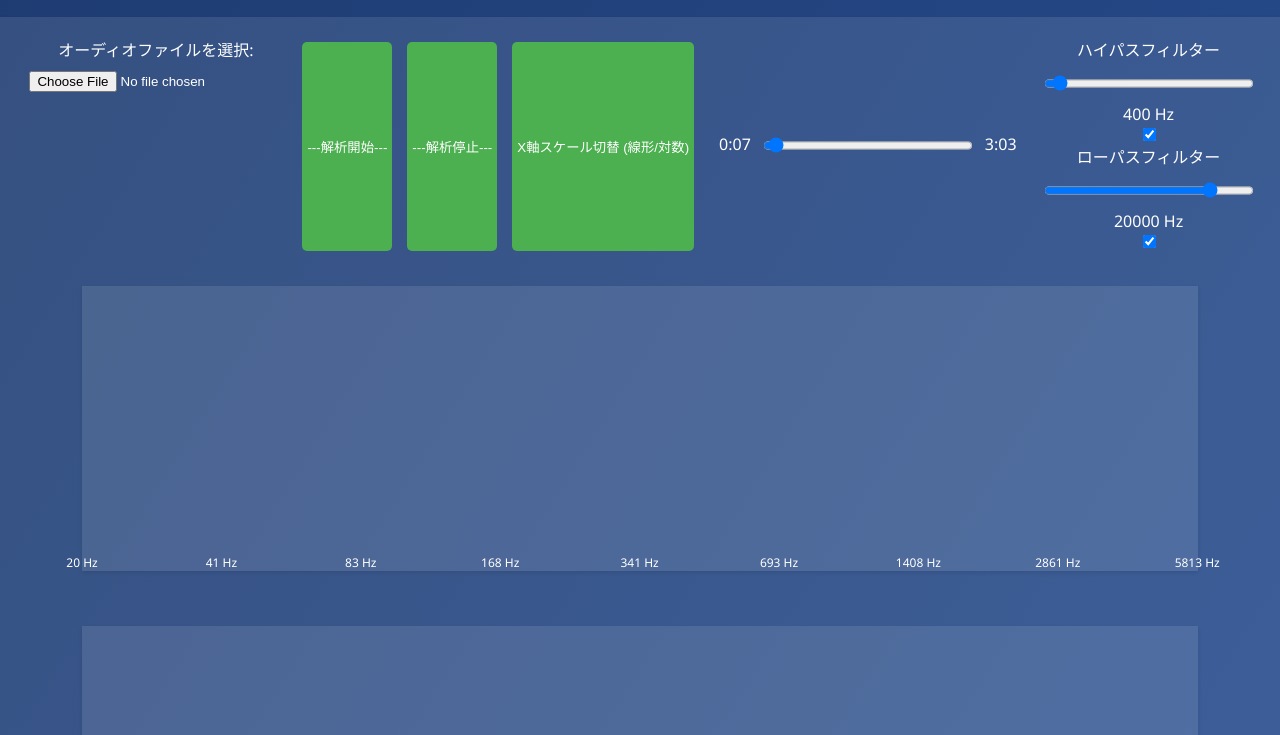
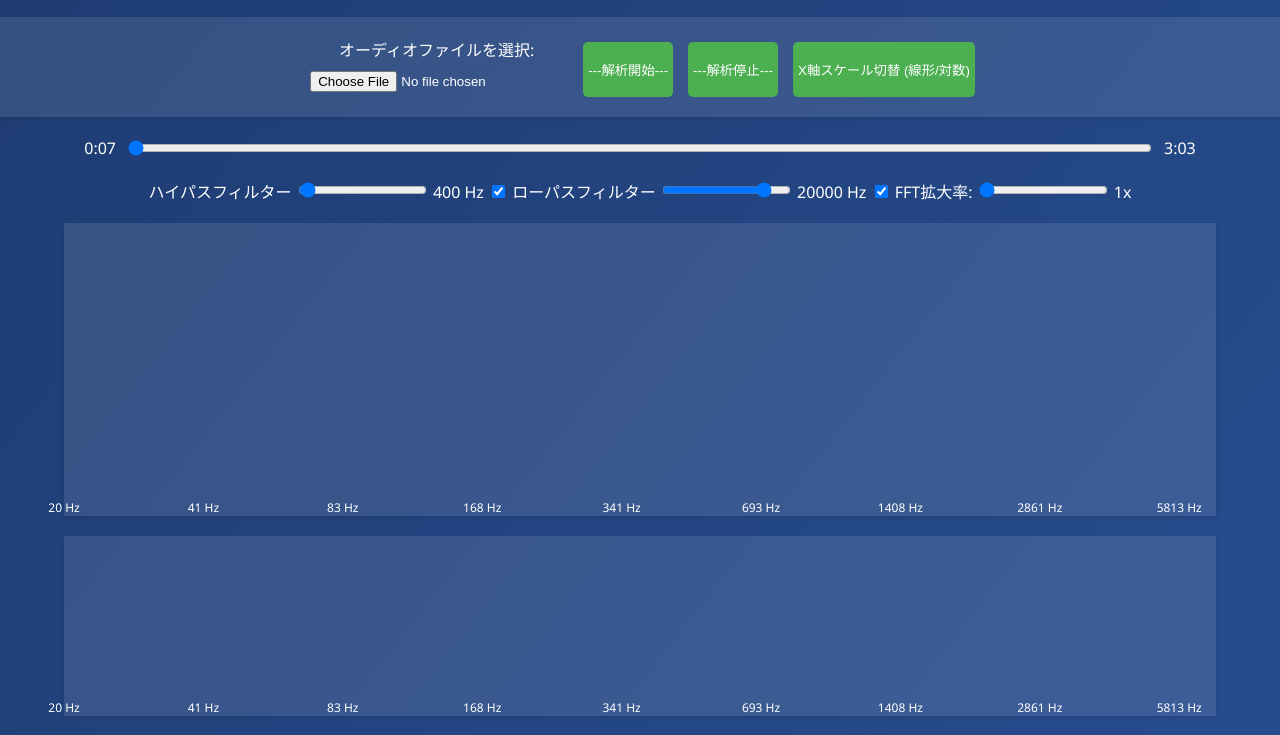
Before and after one commit to SHGOG/Real-time-Melody-Analysis-with-Note-Count-and-FFT, a plain HTML site: page index.html in a window 1280 px wide. Shown: the part 58-793 px from the top of the page. Drawn offline with Linux system fonts and the light colour scheme.

Commit message:
Update index.html

```diff
--- a/index.html
+++ b/index.html
@@ -165,26 +165,50 @@
 <body>
     <h2>リアルタイムメロディ解析とノートカウント、FFT表示</h2>
 
+
     <div id="controls">
+
+
+
+
+
+
+
+
+
+
+
+
         <label>
             オーディオファイルを選択:
             <input type="file" id="audioFile" accept=".wav,.aiff,.mp3,.mp4,audio/*">
         </label><button onclick="startAnalysis()">---解析開始---</button>
         <button onclick="stopAnalysis()">---解析停止---</button>
         <button onclick="toggleScale()">X軸スケール切替 (線形/対数)</button>
-
-        <div id="progressContainer">
+    </div><div id="progressContainer">
         <span id="currentTime">0:07</span>
         <input type="range" id="progressBar" min="0" max="100" value="0" step="0.1" onchange="seekAudio()">
         <span id="duration">3:03</span>
-        </div>
+    </div>
 
+
+
+
+
+    <div id="fftSliderContainer">
+
+        </div><!-- FFTグラフと拡大スライダーのコンテナ -->
     <div>
+
+
+
+
+
         <label>
-            ハイパスフィルター
-            <input type="range" id="highpassSlider" min="20" max="24000" value="400" step="1" oninput="updateHighpassFrequency()">
+ハイパスフィルター
+<input type="range" id="highpassSlider" min="20" max="24000" value="400" step="1" oninput="updateHighpassFrequency()">
             <span id="highpassLabel">400 Hz</span>
-            <input type="checkbox" id="highpassEnable" checked="" onchange="updateFilterRouting()"><!-- ローパスフィルターのオン/オフスイッチ --></label>
+        <input type="checkbox" id="highpassEnable" checked="" onchange="updateFilterRouting()"><!-- ローパスフィルターのオン/オフスイッチ --></label>
 
 
         <!-- ローパスフィルターのスライダー -->
@@ -192,16 +216,22 @@
             ローパスフィルター
             <input type="range" id="lowpassSlider" min="20" max="24000" value="20000" step="1" oninput="updateLowpassFrequency()">
             <span id="lowpassLabel">20000 Hz</span>
-            <label><input type="checkbox" id="lowpassEnable" checked="" onchange="updateFilterRouting()"></label>
-        </label>
-      </div>
+        <label><input type="checkbox" id="lowpassEnable" checked="" onchange="updateFilterRouting()">
+        </label></label>
 
 
 
 
-    <div class="canvas-container" id="fftContainer">
+
+    <label>
+                FFT拡大率:
+                <input type="range" id="fftMagnificationSlider" min="1" max="10" value="1" step="0.1" oninput="updateFftMagnification()">
+                <span id="fftMagnificationLabel">1x</span>
+            </label></div><div class="canvas-container" id="fftContainer">
         <canvas id="fftCanvas" height="346" width="1555"></canvas>
         <div id="fftLabels" class="canvas-labels"><span style="left: 0px;">20 Hz</span><span style="left: 139.4px;">41 Hz</span><span style="left: 278.8px;">83 Hz</span><span style="left: 418.2px;">168 Hz</span><span style="left: 557.6px;">341 Hz</span><span style="left: 697px;">693 Hz</span><span style="left: 836.4px;">1408 Hz</span><span style="left: 975.8px;">2861 Hz</span><span style="left: 1115.2px;">5813 Hz</span><span style="left: 1254.6px;">11811 Hz</span><span style="left: 1394px;">24000 Hz</span></div>
+        <!-- FFT拡大スライダーを追加 -->
+
     </div>
 
     <div class="canvas-container">
```
